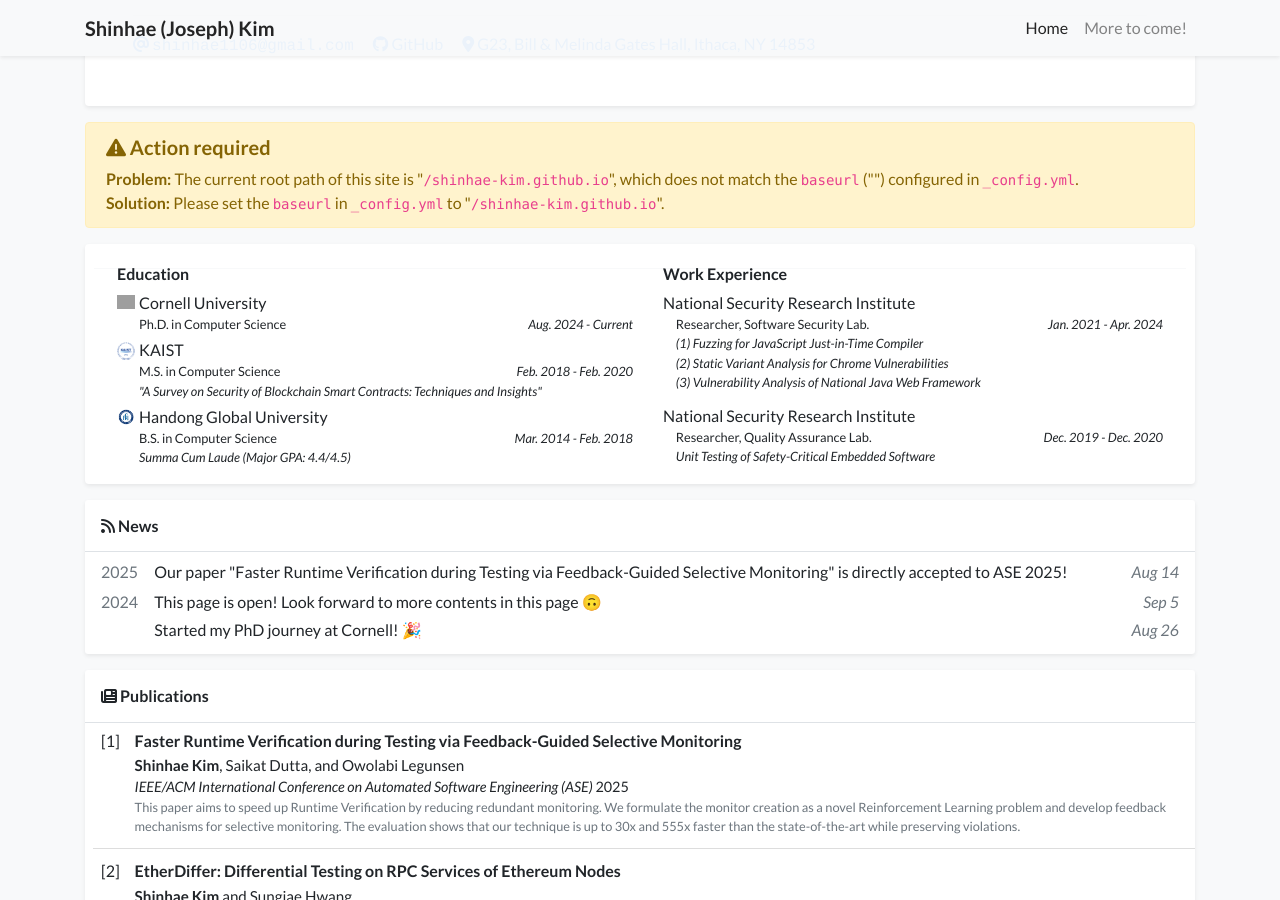
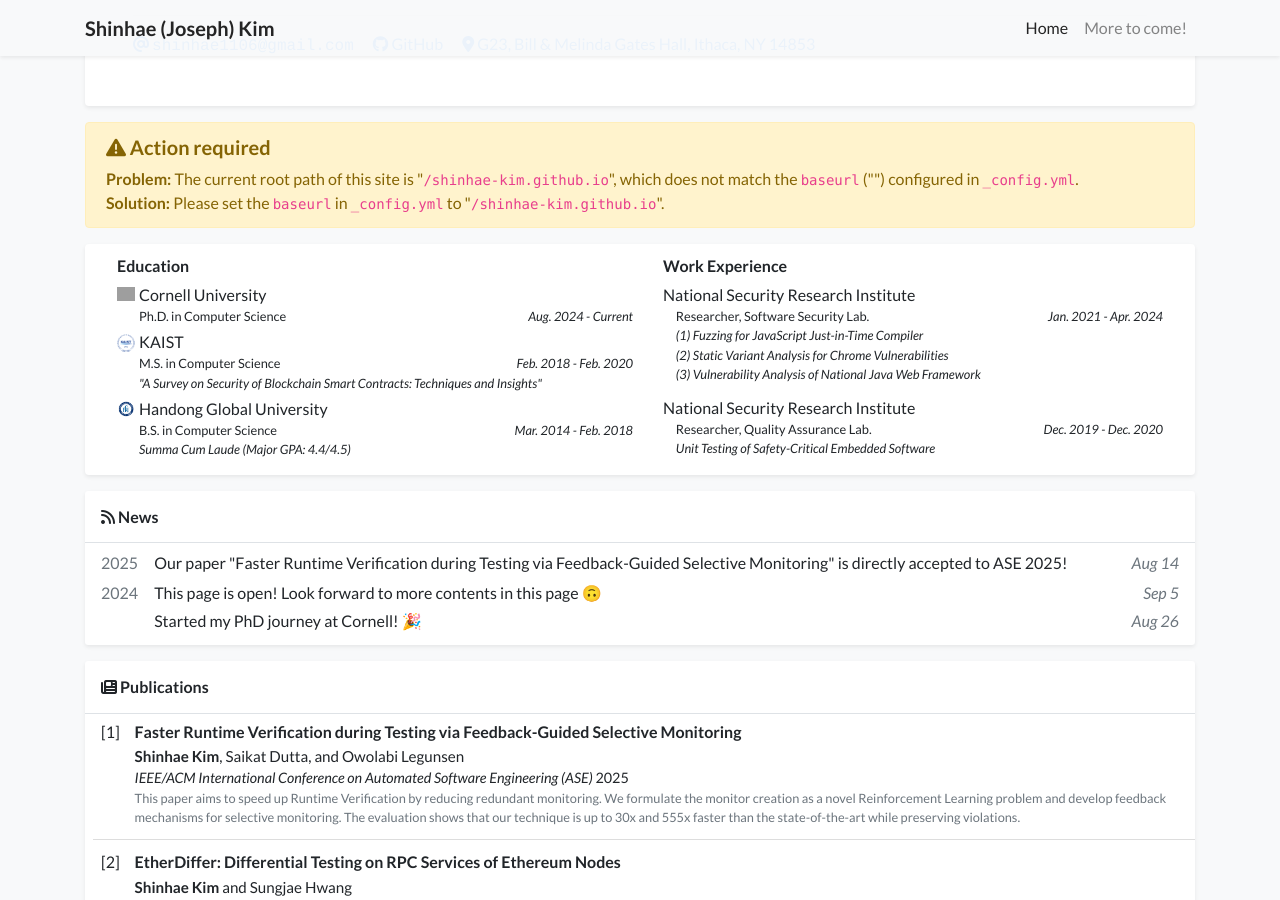
Before and after one commit to shinhae-kim/shinhae-kim.github.io, a Jekyll site: the page index.html, which Jekyll copies as it is, in a window 1280 px wide and 900 px high, scrolled down 457 px. Built offline with Jekyll 4.4.1, drawn with Linux system fonts in a browser that asks for light colours; a style sheet for code colours, icons or effects is not loaded; grey boxes are pictures that could not be loaded.

Commit message:
formatting

```diff
--- a/index.html
+++ b/index.html
@@ -136,13 +136,12 @@ document.querySelectorAll(".root-path-text").forEach(function(element){
 <div class="row mt-3">
     <div class="col">
         <div class="card border-0 shadow-sm bg-white">
-            <div class="card-body p-4">
-
+            <div class="card-body pt-2 pb-2 px-4"> <!-- reduced top padding -->
                 <div class="row">
-		    <div class="col-md-6 pt-md-0 pt-4 border-top border-light">
-
+                    <!-- Education -->
+                    <div class="col-md-6">
                         <div class="row">
-                            <div class="col-12 mx-2 my-1" style="margin-top: -5px !important;">
+                            <div class="col-12 mx-2 my-1">
                                 <h6>Education</h6>
                                 <ul class="list-unstyled mb-1">
 
@@ -157,6 +156,7 @@ document.querySelectorAll(".root-path-text").forEach(function(element){
                                             </div>
                                         </div>
                                     </li>
+
                                     <li class="media mb-1">
                                         <img src="/assets/images/badges/kaist.svg" alt="KAIST" style="width: 18px;" class="mr-1 mt-1">
                                         <div class="media-body">
@@ -169,9 +169,10 @@ document.querySelectorAll(".root-path-text").forEach(function(element){
                                             <div class="small">
                                                 <div><i>"A Survey on Security of Blockchain Smart Contracts: Techniques and Insights"</i></div>
                                             </div>
+                                        </div>
+                                    </li>
 
-                                    </li>
-                                    <li class="media mb-1" style="margin-bottom: -15px !important;">
+                                    <li class="media mb-1">
                                         <img src="/assets/images/badges/handong.png" alt="Handong" style="width: 18px;" class="mr-1 mt-1">
                                         <div class="media-body">
                                             <div>Handong Global University</div>
@@ -183,19 +184,17 @@ document.querySelectorAll(".root-path-text").forEach(function(element){
                                             <div class="small">
                                                 <div><i>Summa Cum Laude (Major GPA: 4.4/4.5)</i></div>
                                             </div>
-
+                                        </div>
                                     </li>
 
                                 </ul>
                             </div>
                         </div>
-
-
-
                     </div>
 
-                    <div class="col-md-6 pt-md-0 pt-4 border-top border-light">
-                        <div class="mx-2 my-1" style="margin-top: -5px !important;">
+                    <!-- Work Experience -->
+                    <div class="col-md-6 pt-md-0 pt-4"> <!-- removed border-top, added spacing for mobile only -->
+                        <div class="mx-2 my-1">
                             <h6>Work Experience</h6>
                             <ul class="list-unstyled mb-1">
 
@@ -208,19 +207,19 @@ document.querySelectorAll(".root-path-text").forEach(function(element){
                                             <div class="mt-auto ml-auto no-break"><em>Jan. 2021 - Apr. 2024</em></div>
                                         </div>
                                         <div class="small">
-                                                <div style="padding-left: 1em"><i> (1) Fuzzing for JavaScript Just-in-Time Compiler </i></div>
+                                            <div style="padding-left: 1em"><i>(1) Fuzzing for JavaScript Just-in-Time Compiler</i></div>
                                         </div>
                                         <div class="small">
-                                                <div style="padding-left: 1em" ><i> (2) Static Variant Analysis for Chrome Vulnerabilities </i></div>
+                                            <div style="padding-left: 1em"><i>(2) Static Variant Analysis for Chrome Vulnerabilities</i></div>
                                         </div>
-
                                         <div class="small">
-                                                <div style="padding-left: 1em"><i> (3) Vulnerability Analysis of National Java Web Framework </i></div>
+                                            <div style="padding-left: 1em"><i>(3) Vulnerability Analysis of National Java Web Framework</i></div>
                                         </div>
                                     </div>
                                 </li>
+
                                 <li class="media mb-1">
-                                        <div class="media-body" style="margin-bottom: -15px !important;">
+                                    <div class="media-body">
                                         <div>National Security Research Institute</div>
                                         <div class="small"></div>
                                         <div class="small d-flex">
@@ -228,7 +227,7 @@ document.querySelectorAll(".root-path-text").forEach(function(element){
                                             <div class="mt-auto ml-auto no-break"><em>Dec. 2019 - Dec. 2020</em></div>
                                         </div>
                                         <div class="small">
-                                                <div style="padding-left: 1em"><i> Unit Testing of Safety-Critical Embedded Software </i></div>
+                                            <div style="padding-left: 1em"><i>Unit Testing of Safety-Critical Embedded Software</i></div>
                                         </div>
                                     </div>
                                 </li>
@@ -237,13 +236,11 @@ document.querySelectorAll(".root-path-text").forEach(function(element){
                         </div>
                     </div>
 
-
-                </div>
-
-            </div>
-        </div>
-    </div>
-</div>
+                </div> <!-- end row -->
+            </div> <!-- end card-body -->
+        </div> <!-- end card -->
+    </div> <!-- end col -->
+</div> <!-- end row -->
 
 <div class="my-3 bg-white shadow-sm rounded-sm">
 <h6 class="p-3 mb-0 border-bottom border-gray"><i class="fas fa-rss"></i> News</h6>
```
Lines whose indentation alone changed are shown as unchanged.
